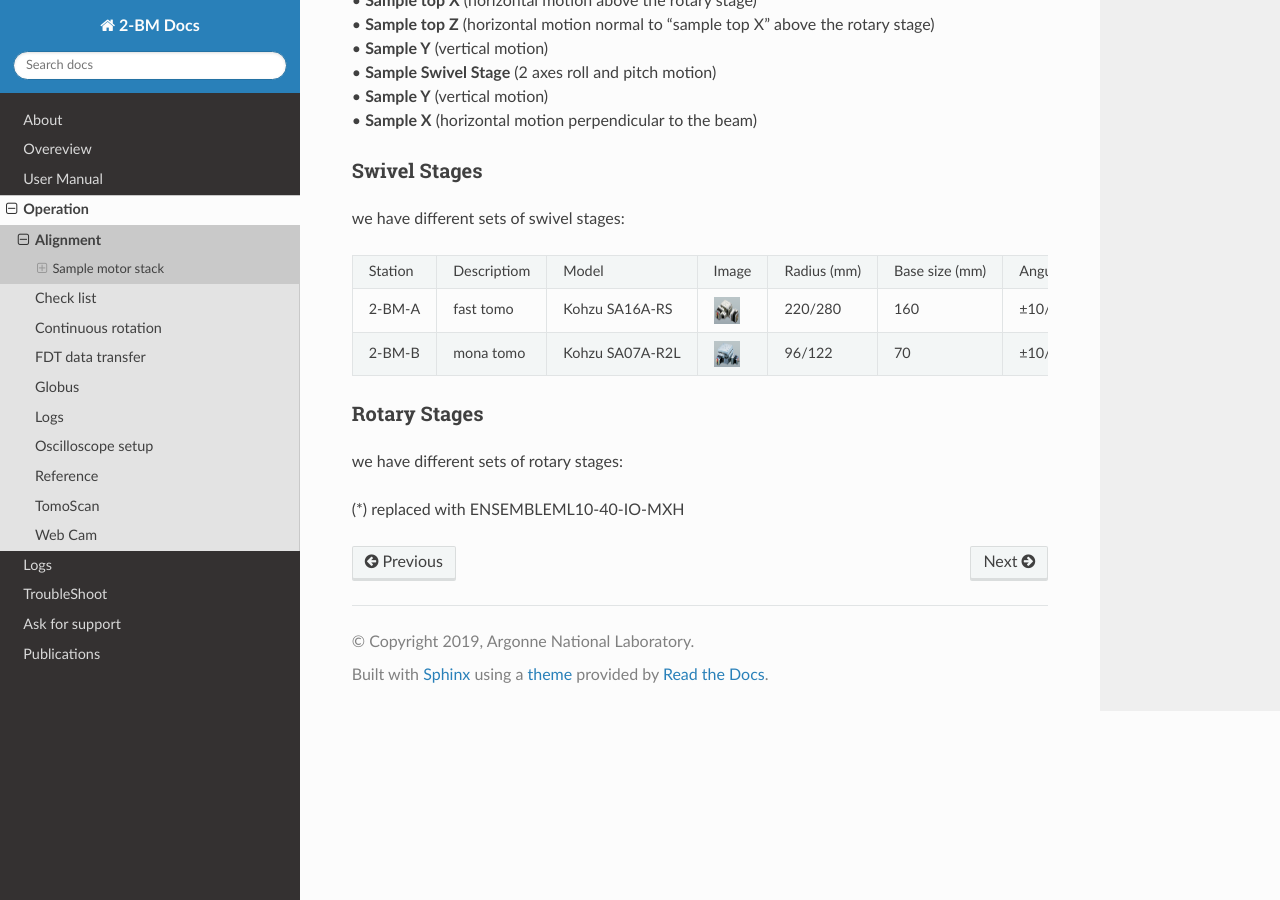
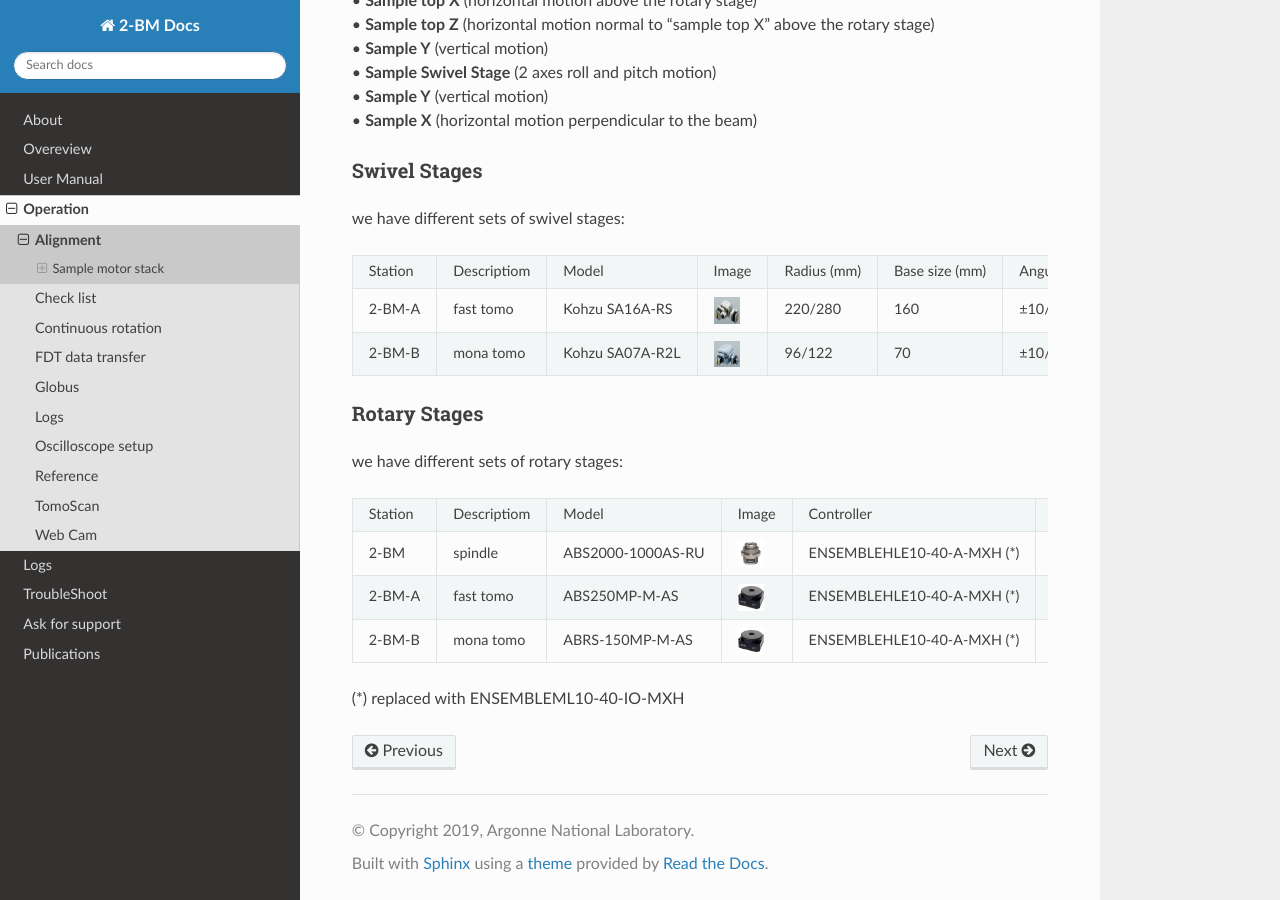
Before and after one commit to xray-imaging/2bm-docs, a Sphinx documentation site: the page built from docs/source/ops/item_000.rst, in a window 1280 px wide and 900 px high, scrolled down 1511 px. Built offline with Sphinx 7.4.7 and the Read the Docs theme 2.0.0, drawn with Linux system fonts in a browser that asks for light colours; the version number could not be read and is left out; some of the changed lines change nothing that is shown.

Commit message:
added rotary stages

```diff
--- a/docs/source/ops/item_000.rst
+++ b/docs/source/ops/item_000.rst
@@ -76,24 +76,24 @@ Rotary Stages
 
 we have different sets of rotary stages:
 
-+-----------+--------------+-------------------+----------------+----------------------------+------------------+------------------------+--------------------------------------------------+
-| Station   | Descriptiom  | Model             |  Image         | Controller                 |    Speed (rpm)   |      Load axial (kg)   |    Info                                          |
-+-----------+--------------+-------------------+----------------+----------------------------+------------------+------------------------+--------------------------------------------------+
-| 2-BM      | spindle      | ABS2000-1000AS-RU | |00003|        | ENSEMBLEHLE10-40-A-MXH (*) |         6000     |            18          |  `box link 0002`_, `order 0004`_                 |
-+-----------+--------------+-------------------+----------------+----------------------------+------------------+------------------------+--------------------------------------------------+
-| 2-BM-A    | fast tomo    | ABS250MP-M-AS     | |00004|        | ENSEMBLEHLE10-40-A-MXH (*) |          500     |            66          |  `box link 0003`_, `order 0005`_                 |
-+-----------+--------------+-------------------+----------------+----------------------------+------------------+------------------------+--------------------------------------------------+
-| 2-BM-B    | mona tomo    | ABRS-150MP-M-AS   | |00004|        | ENSEMBLEHLE10-40-A-MXH (*) |          500     |            8           |  `order 0006`_                 |
-+-----------+--------------+-------------------+----------------+----------------------------+------------------+------------------------+--------------------------------------------------+
++-----------+--------------+-------------------+----------------+----------------------------+------------------+------------------------+--------------------------------------------------------+
+| Station   | Descriptiom  | Model             |  Image         | Controller                 |    Speed (rpm)   |      Load axial (kg)   |    Info                                                |
++-----------+--------------+-------------------+----------------+----------------------------+------------------+------------------------+--------------------------------------------------------+
+| 2-BM      | spindle      | ABS2000-1000AS-RU | |00003|        | ENSEMBLEHLE10-40-A-MXH (*) |         6000     |            18          |  `box link 0004`_, `box link 0002`_, `order 0004`_     |
++-----------+--------------+-------------------+----------------+----------------------------+------------------+------------------------+--------------------------------------------------------+
+| 2-BM-A    | fast tomo    | ABS250MP-M-AS     | |00004|        | ENSEMBLEHLE10-40-A-MXH (*) |          500     |            66          |  `box link 0004`_, `box link 0003`_, `order 0005`_     |
++-----------+--------------+-------------------+----------------+----------------------------+------------------+------------------------+--------------------------------------------------------+
+| 2-BM-B    | mona tomo    | ABRS-150MP-M-AS   | |00004|        | ENSEMBLEHLE10-40-A-MXH (*) |          500     |            8           |  `box link 0004`_, `order 0006`_                       |
++-----------+--------------+-------------------+----------------+----------------------------+------------------+------------------------+--------------------------------------------------------+
 
 (*) replaced with ENSEMBLEML10-40-IO-MXH
 
 .. _box link 0002: https://anl.box.com/s/1ffp00cn1gjkyyelnufp0kef336t4jg9
 .. _box link 0003: https://anl.box.com/s/2z5zr200vut71zv07ozsudxqhzvgnv5k
+.. _box link 0004: https://anl.box.com/s/i2gkeq8qcu10lvjovbvk1ldl2a4ug57o
 .. _order 0004: https://apps.inside.anl.gov/paris/req.jsp?reqNbr=F2-235109
 .. _order 0005: https://apps.inside.anl.gov/paris/req.jsp?reqNbr=E8-198024
 .. _order 0006: https://apps.inside.anl.gov/paris/req.jsp?reqNbr=E8-078092
-
 
 .. |00003| image:: ../img/aerotech_00001.png
     :width: 20pt
```
